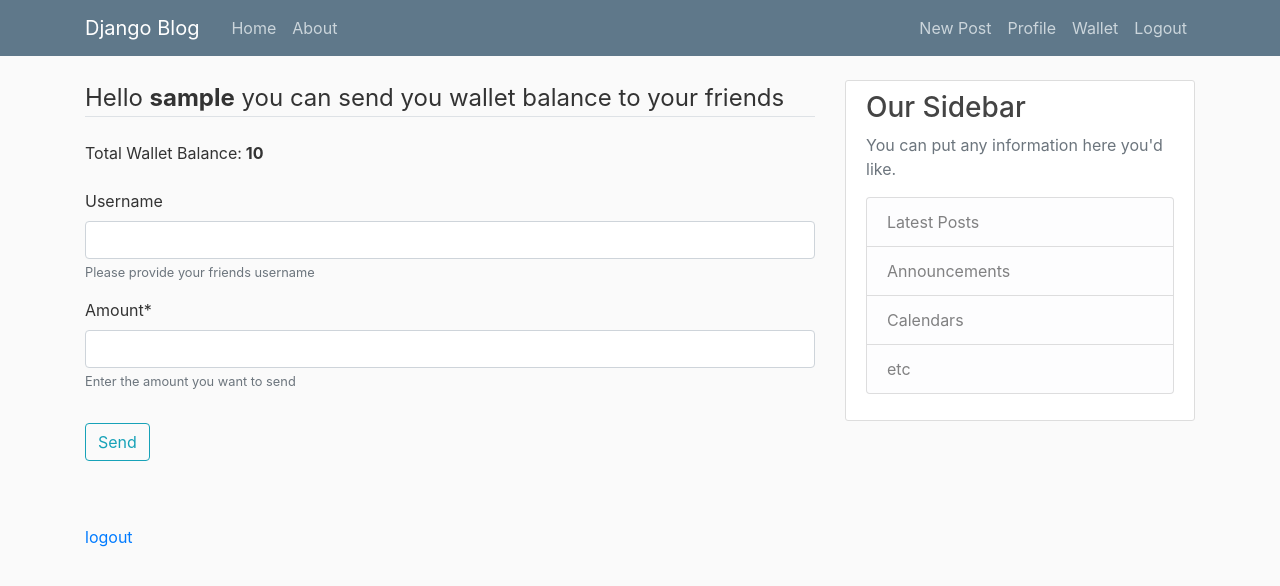
After one commit to vishal958/my_project, a Django app: page /wallet/ in a window 1280 px wide. The commit adds this page. Shown: the top 586 px of the page. Run offline with Django 3.2, Linux system fonts and the light colour scheme; a user stored in the database is signed in; tables that the repository leaves empty hold one stand-in row (values such as "Sample post"); parts of the project's set-up code (start-up, migrations or seed data) failed here and were passed over; some libraries are stand-ins or nearby versions.

Commit message:
virtual wallet added

```diff
--- a/blog/templates/blog/base.html
+++ b/blog/templates/blog/base.html
@@ -12,7 +12,7 @@
     <link rel="stylesheet" href="https://maxcdn.bootstrapcdn.com/bootstrap/4.0.0/css/bootstrap.min.css" integrity="sha384-Gn5384xqQ1aoWXA+058RXPxPg6fy4IWvTNh0E263XmFcJlSAwiGgFAW/dAiS6JXm" crossorigin="anonymous">
 
     <link rel="stylesheet" type="text/css" href="{% static 'blog/main.css' %}"> {% if title %}
-    <title>Bakchodi - {{ title }}</title>
+    <title>Django Blog - {{ title }}</title>
     {% else %}
     <title>Django Blog</title>
     {% endif %}
@@ -22,7 +22,7 @@
     <header class="site-header">
         <nav class="navbar navbar-expand-md navbar-dark bg-steel fixed-top">
             <div class="container">
-                <a class="navbar-brand mr-4" href="{% url 'blog-home' %}">Bakchodi</a>
+                <a class="navbar-brand mr-4" href="{% url 'blog-home' %}">Django Blog</a>
                 <button class="navbar-toggler" type="button" data-toggle="collapse" data-target="#navbarToggle" aria-controls="navbarToggle" aria-expanded="false" aria-label="Toggle navigation">
           <span class="navbar-toggler-icon"></span>
           </button>
@@ -31,11 +31,15 @@
                         <a class="nav-item nav-link" href="{% url 'blog-home' %}">Home</a>
                         <a class="nav-item nav-link" href="{% url 'blog-about' %}">About</a>
                     </div>
+
+
+
                     <!-- Navbar Right Side -->
                     <div class="navbar-nav">
                         {% if user.is_authenticated %}
                         <a class="nav-item nav-link" href="{% url 'post-create' %}">New Post</a>
                         <a class="nav-item nav-link" href="{% url 'profile' %}">Profile</a>
+                        <a class="nav-item nav-link" href="{% url 'wallet' %}">Wallet</a>
                         <a class="nav-item nav-link" href="{% url 'logout' %}">Logout</a> {% else %}
                         <a class="nav-item nav-link" href="{% url 'login' %}">Login</a>
                         <a class="nav-item nav-link" href="{% url 'register' %}">Register</a> {% endif %}
--- a/blog/urls.py
+++ b/blog/urls.py
@@ -4,8 +4,8 @@ from . import views
 from .views import PostListView, PostDetailView, PostCreateView, PostUpdateView, PostDeleteView
 
 urlpatterns = [
-    # path('', views.home, name='blog-home'),
-    path('', PostListView.as_view(), name='blog-home'),
+    path('', views.home, name='blog-home'),
+    #path('', PostListView.as_view(), name='blog-home'),
     path('post/<int:pk>/', PostDetailView.as_view(), name='post-detail'),
     path('post/new/', PostCreateView.as_view(), name='post-create'),
     path('post/<int:pk>/update', PostUpdateView.as_view(), name='post-update'),
--- a/django_project/settings.py
+++ b/django_project/settings.py
@@ -160,6 +160,3 @@ django_heroku.settings(locals())
 # del DATABASES['default']['OPTIONS']['sslmode']
 if not ENV:
     del DATABASES['default']['OPTIONS']['sslmode']
-
-
-#
--- a/django_project/urls.py
+++ b/django_project/urls.py
@@ -27,6 +27,7 @@ urlpatterns = [
     path('profile/', user_views.profile, name='profile'),
     path('login/', auth_views.LoginView.as_view(template_name='users/login.html'), name='login'),
     path('logout/', auth_views.LogoutView.as_view(template_name='users/logout.html'), name='logout'),
+    path('wallet/', user_views.virtualWallet, name='wallet'),
 ]
 if settings.DEBUG:
     urlpatterns += static(settings.MEDIA_URL,
--- a/users/admin.py
+++ b/users/admin.py
@@ -1,5 +1,5 @@
 from django.contrib import admin
-from .models import Profile
+from .models import Profile, balance
 
 # Register your models here.
-admin.site.register(Profile)
+admin.site.register([Profile, balance])
--- a/users/forms.py
+++ b/users/forms.py
@@ -1,7 +1,7 @@
 from django import forms
 from django.contrib.auth.models import User
 from django.contrib.auth.forms import UserCreationForm
-from .models import Profile
+from .models import Profile, balance
 
 
 class UserRegisterForm(UserCreationForm):
@@ -34,3 +34,13 @@ class ProfileUpdateForm(forms.ModelForm):
     class Meta:
         model = Profile
         fields = ['image']
+
+
+class VirtualWalletForm(forms.ModelForm):
+    username = forms.CharField(
+        max_length=30, required=False, help_text='Please provide your friends username')
+    amount = forms.IntegerField(help_text='Enter the amount you want to send')
+
+    class Meta:
+        model = balance
+        fields = ['username', 'amount']
--- a/users/models.py
+++ b/users/models.py
@@ -19,3 +19,8 @@ class Profile(models.Model):
             output_size = (300, 300)
             img.thumbnail(output_size)
             img.save(self.image.path)
+
+
+class balance(models.Model):
+    user = models.ForeignKey(User, on_delete=models.CASCADE)
+    balance = models.IntegerField(default=0)
--- /dev/null
+++ b/users/templates/users/wallet.html
@@ -0,0 +1,20 @@
+{% extends "blog/base.html" %}{% load crispy_forms_tags %} {% block content %}
+<legend class="border-bottom mb-4">Hello <b>{{request.user.username}}</b> you can send you wallet balance to your friends</legend>
+{% if msg%}
+<br><br> {{msg}}<br> {% endif %}
+<span>Total Wallet Balance</span>:<b> {{balance}}</b>
+<br><br>
+
+<form method="POST" enctype="multipart/form-data">
+    <!--enctype for handling image data-->
+    {% csrf_token %}
+    <fieldset class="form-group">
+        <!-- {{ form.as_p }} -->
+        {{ u_form|crispy }}
+    </fieldset>
+    <div class="form-group">
+        <button class="btn btn-outline-info" type="submit">Send</button>
+    </div>
+</form>
+<br><br>
+<a href="{% url 'logout' %}">logout</a> {% endblock %}
--- a/users/views.py
+++ b/users/views.py
@@ -1,8 +1,11 @@
 from django.shortcuts import render, redirect
 from django.contrib import messages
 from django.contrib.auth.forms import UserCreationForm
+from django.contrib.auth import login, authenticate
 from django.contrib.auth.decorators import login_required
-from .forms import UserRegisterForm, UserUpdateForm, ProfileUpdateForm
+from .forms import UserRegisterForm, UserUpdateForm, ProfileUpdateForm, VirtualWalletForm
+from django.contrib.auth.models import User
+from .models import balance
 
 # Create your views here.
 
@@ -13,6 +16,11 @@ def register(request):
         if form.is_valid():
             form.save()
             username = form.cleaned_data.get('username')
+            password = form.cleaned_data.get('password1')
+            user = authenticate(username=username, password=password)
+            login(request, user)
+            instance = balance(user=request.user, balance=25)
+            instance.save()
             # messages.success(request, f'Account created for {username}!')
             # return redirect('blog-home')
             messages.success(
@@ -45,3 +53,35 @@ def profile(request):
         'p_form': p_form
     }
     return render(request, 'users/profile.html', context)
+
+
+def virtualWallet(request):
+    msg = ""
+    if request.method == "POST":
+        try:
+            username = request.POST["username"]
+            amount = request.POST["amount"]
+            senderUser = User.objects.get(username=request.user.username)
+            receiverrUser = User.objects.get(username=username)
+            sender = balance.objects.get(user=senderUser)
+            receiverr = balance.objects.get(user=receiverrUser)
+            if int(amount) < sender.balance:
+                sender.balance = sender.balance - int(amount)
+                receiverr.balance = receiverr.balance + int(amount)
+                sender.save()
+                receiverr.save()
+                msg = "Transaction Success"
+            else:
+                msg = "Please add funds to send more"
+        except Exception as e:
+            print(e)
+            msg = "Transaction Failure, Please check and try again"
+    user = balance.objects.get(user=request.user)
+    wallet_balance = user.balance
+    u_form = VirtualWalletForm()
+    context = {
+        'u_form': u_form,
+        'balance': wallet_balance,
+        'msg': msg
+    }
+    return render(request, 'users/wallet.html', context)
```
Also changed, not shown: README.md (deleted), users/migrations/0002_balance.py (added), 1 other file.
